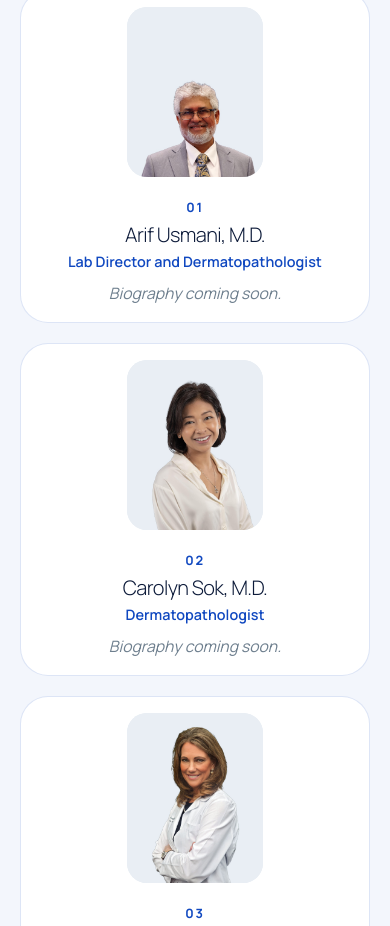
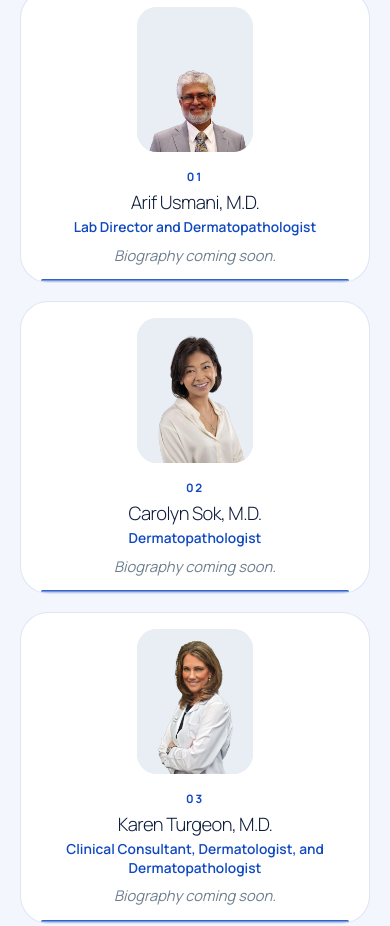
Before and after one commit to hanna-khan/benchmark-diagnostics, a website: page pages/about.html in a window 390 px wide. Shown: the part 3146-4072 px from the top of the page. Drawn offline with Linux system fonts and the light colour scheme; animation ran at ten frames a second.

Commit message:
Refactor leadership profiles on about page for improved layout and interaction; implement compact card design, enhance hover effects, and add audio feedback for pointer events.

```diff
--- a/css/about-page.css
+++ b/css/about-page.css
@@ -48,24 +48,88 @@
 .mv-panel:hover h3 { transform: translateX(.5rem); }
 .mv-panel p { max-width: 42ch; color: var(--on-dark); font-size: 1.1rem; }
 
-/* Leadership — one profile per person, shared plain photo backdrop */
+/* Leadership — compact 2-up cards (no stretched empty middle while bios are short) */
 .lead { padding-block: clamp(3.5rem, 7vw, 6rem); background: var(--paper); border-radius: 0; }
 .lead h2 { color: var(--text); max-width: 14ch; }
-.lead-list { display: grid; gap: 1.25rem; }
-.lead-profile { display: grid; grid-template-columns: 11.5rem minmax(0, 1fr); gap: 1.25rem 1.5rem; align-items: center; padding: 1rem 1.25rem; background: var(--white); border: 1px solid var(--line); border-radius: var(--r-lg); overflow: hidden; transition: opacity .9s var(--ease), transform .9s var(--ease), box-shadow .4s var(--ease); }
-.lead-profile:nth-child(even) { grid-template-columns: minmax(0, 1fr) 11.5rem; }
-.lead-profile:nth-child(even) .lead-photo { order: 2; }
-.lead-profile:hover { box-shadow: 0 30px 50px -34px rgba(7, 27, 48, .45); }
-.lead-photo { width: 11.5rem; aspect-ratio: 4 / 5; overflow: hidden; border-radius: var(--r-md); background: #e8eef4; }
-.lead-photo img { width: 100%; height: 100%; object-fit: cover; object-position: center top; transition: transform 1s var(--ease); }
-.lead-profile:hover .lead-photo img { transform: scale(1.03); }
-.lead-copy { display: flex; flex-direction: column; align-items: flex-start; gap: .35rem; min-width: 0; padding-block: 0; }
-.lead-index { margin: 0; font-size: .8rem; font-weight: 700; letter-spacing: .14em; color: var(--brand); }
-.lead-copy h3 { color: var(--text); font-size: clamp(1.25rem, 2vw, 1.65rem); font-weight: 300; letter-spacing: -.03em; line-height: 1.2; margin: 0; }
-.lead-role { margin: 0; color: var(--brand); font-weight: 600; font-size: .9rem; line-height: 1.35; }
-.lead-bio { margin-top: .25rem; color: var(--muted); font-size: .98rem; line-height: 1.55; max-width: 52ch; }
+.lead-list { display: grid; grid-template-columns: repeat(2, minmax(0, 1fr)); gap: 1.15rem; }
+.lead-profile {
+    --rx: 0; --ry: 0;
+    position: relative;
+    display: grid;
+    grid-template-columns: 7.75rem minmax(0, 1fr);
+    gap: 1rem 1.15rem;
+    align-items: center;
+    padding: 1rem 1.15rem;
+    background: var(--white);
+    border: 1px solid var(--line);
+    border-radius: var(--r-lg);
+    overflow: hidden;
+    transition: opacity .85s var(--ease), transform .55s var(--ease), box-shadow .45s var(--ease), border-color .35s ease;
+}
+/* Beat home.css `.js [data-reveal].is-in { transform: none }` so tilt/lift keep working */
+.js .lead-profile[data-reveal].is-in,
+.lead-profile:not([data-reveal]) {
+    transform: perspective(900px) rotateX(calc(var(--rx) * 1deg)) rotateY(calc(var(--ry) * 1deg)) translateY(0);
+}
+.lead-profile::before {
+    content: "";
+    position: absolute;
+    left: 0; top: 1.1rem; bottom: 1.1rem;
+    width: 3px;
+    border-radius: 999px;
+    background: linear-gradient(180deg, var(--brand), rgba(16, 72, 192, .15));
+    transform: scaleY(0);
+    transform-origin: top;
+    transition: transform .55s var(--ease);
+}
+.js .lead-profile.is-in::before { transform: scaleY(1); transition-delay: calc(var(--d, 0s) + .2s); }
+.js .lead-profile[data-reveal].is-in:hover,
+.js .lead-profile[data-reveal].is-in:focus-within,
+.lead-profile:hover,
+.lead-profile:focus-within {
+    border-color: rgba(16, 72, 192, .28);
+    box-shadow: 0 22px 40px -28px rgba(7, 27, 48, .5);
+    transform: perspective(900px) rotateX(calc(var(--rx) * 1deg)) rotateY(calc(var(--ry) * 1deg)) translateY(-4px);
+}
+.lead-photo {
+    width: 7.75rem;
+    aspect-ratio: 4 / 5;
+    overflow: hidden;
+    border-radius: var(--r-md);
+    background: #e8eef4;
+}
+.lead-photo img {
+    width: 100%; height: 100%;
+    object-fit: cover; object-position: center top;
+    transition: transform .9s var(--ease);
+}
+.lead-profile:hover .lead-photo img { transform: scale(1.05); }
+.lead-copy { display: flex; flex-direction: column; align-items: flex-start; gap: .3rem; min-width: 0; }
+.lead-index {
+    margin: 0;
+    font-size: .72rem;
+    font-weight: 700;
+    letter-spacing: .16em;
+    color: var(--brand);
+    opacity: 0;
+    transform: translateY(6px);
+    transition: opacity .5s var(--ease), transform .5s var(--ease);
+    transition-delay: calc(var(--d, 0s) + .12s);
+}
+.js .lead-profile.is-in .lead-index,
+html:not(.js) .lead-index { opacity: 1; transform: none; }
+.lead-copy h3 {
+    color: var(--text);
+    font-size: clamp(1.15rem, 1.7vw, 1.45rem);
+    font-weight: 300;
+    letter-spacing: -.03em;
+    line-height: 1.2;
+    margin: 0;
+}
+.lead-role { margin: 0; color: var(--brand); font-weight: 600; font-size: .86rem; line-height: 1.35; }
+.lead-bio { margin-top: .15rem; color: var(--muted); font-size: .92rem; line-height: 1.5; }
 .lead-bio p { margin: 0; }
-.lead-bio p + p { margin-top: .65rem; }
+.lead-bio p + p { margin-top: .55rem; }
 .lead-bio[data-bio] p:only-child { font-style: italic; color: rgba(85, 105, 122, .85); }
 
 /* Research */
@@ -93,15 +157,14 @@
 .acc-grid li:hover img { filter: none; opacity: 1; }
 .about .cta h2 { max-width: 16ch; font-size: clamp(1.9rem, 5.1vw, 4.4rem); }
 
-@media (max-width: 980px) {
-    .lead-profile, .lead-profile:nth-child(even) { grid-template-columns: 9.5rem minmax(0, 1fr); }
-    .lead-profile:nth-child(even) .lead-photo { order: 2; }
-    .lead-photo { width: 9.5rem; }
+@media (max-width: 900px) {
+    .lead-list { grid-template-columns: 1fr; }
 }
 @media (max-width: 560px) {
-    .lead-profile, .lead-profile:nth-child(even) { grid-template-columns: 1fr; text-align: center; }
-    .lead-profile:nth-child(even) .lead-photo { order: 0; }
-    .lead-photo { width: 8.5rem; margin-inline: auto; }
+    .lead-profile { grid-template-columns: 1fr; text-align: center; padding: 1.15rem 1rem 1.25rem; }
+    .lead-profile::before { left: 1.25rem; right: 1.25rem; top: auto; bottom: 0; width: auto; height: 3px; transform: scaleX(0); transform-origin: left; }
+    .js .lead-profile.is-in::before { transform: scaleX(1); }
+    .lead-photo { width: 7.25rem; margin-inline: auto; }
     .lead-copy { align-items: center; }
 }
 @media (max-width: 860px) {
@@ -123,4 +186,9 @@
     .js .story-text .w { opacity: 1; }
     .story-img { clip-path: none; } .story-img img { transform: none; }
     .a-hero .hero-content { transform: none; opacity: 1; }
+    .js .lead-profile[data-reveal].is-in,
+    .lead-profile:not([data-reveal]),
+    .js .lead-profile[data-reveal].is-in:hover,
+    .lead-profile:hover { transform: none; }
+    .lead-profile::before, .lead-index { opacity: 1; transform: none; transition: none; }
 }
--- a/js/about.js
+++ b/js/about.js
@@ -29,7 +29,7 @@
 
     /* Tilt + light on panels/cards (pointer only; content is always visible, so touch/keyboard lose nothing) */
     if (fine && !reduce) $$("[data-tilt]").forEach(el => {
-        const k = el.classList.contains("mv-panel") ? 5 : 7;
+        const k = el.classList.contains("mv-panel") ? 5 : el.hasAttribute("data-lead-card") ? 4 : 7;
         el.addEventListener("pointermove", e => {
             const r = el.getBoundingClientRect(), x = (e.clientX - r.left) / r.width, y = (e.clientY - r.top) / r.height;
             el.style.setProperty("--ry", ((x - .5) * k).toFixed(2)); el.style.setProperty("--rx", ((.5 - y) * k).toFixed(2));
@@ -37,6 +37,33 @@
         });
         el.addEventListener("pointerleave", () => { el.style.setProperty("--rx", 0); el.style.setProperty("--ry", 0); });
     });
+
+    /* Soft leadership hover tone (Web Audio; skipped for reduced motion / coarse pointers) */
+    if (fine && !reduce && typeof AudioContext !== "undefined") {
+        let ctx;
+        const chime = () => {
+            try {
+                ctx = ctx || new AudioContext();
+                if (ctx.state === "suspended") ctx.resume();
+                const t0 = ctx.currentTime;
+                const o = ctx.createOscillator();
+                const g = ctx.createGain();
+                o.type = "sine";
+                o.frequency.setValueAtTime(660, t0);
+                o.frequency.exponentialRampToValueAtTime(880, t0 + .08);
+                g.gain.setValueAtTime(0.0001, t0);
+                g.gain.exponentialRampToValueAtTime(0.028, t0 + .02);
+                g.gain.exponentialRampToValueAtTime(0.0001, t0 + .22);
+                o.connect(g); g.connect(ctx.destination);
+                o.start(t0); o.stop(t0 + .24);
+            } catch (_) { /* ignore blocked audio */ }
+        };
+        $$("[data-lead-card]").forEach(el => {
+            let armed = true;
+            el.addEventListener("pointerenter", () => { if (armed) { armed = false; chime(); } });
+            el.addEventListener("pointerleave", () => { armed = true; });
+        });
+    }
 
     /* Research orbit follows cursor across the section */
     const orbit = $("[data-orbit]");
--- a/pages/about.html
+++ b/pages/about.html
@@ -96,7 +96,7 @@
                 <p class="section-sub">Experienced pathology professionals dedicated to diagnostic quality, clinical collaboration, and physician service.</p>
             </div>
             <div class="lead-list">
-                <article class="lead-profile" id="arif-usmani" data-reveal>
+                <article class="lead-profile" id="arif-usmani" data-reveal data-tilt data-lead-card style="--d:.0s">
                     <div class="lead-photo"><img src="../assets/images/leadership/processed/arif-usmani.jpg" width="900" height="1125" alt="Arif Usmani, M.D., Lab Director and Dermatopathologist" loading="lazy"></div>
                     <div class="lead-copy">
                         <p class="lead-index" aria-hidden="true">01</p>
@@ -107,7 +107,7 @@
                         </div>
                     </div>
                 </article>
-                <article class="lead-profile" id="carolyn-sok" data-reveal style="--d:.08s">
+                <article class="lead-profile" id="carolyn-sok" data-reveal data-tilt data-lead-card style="--d:.08s">
                     <div class="lead-photo"><img src="../assets/images/leadership/processed/carolyn-sok.jpg" width="900" height="1125" alt="Carolyn Sok, M.D., Dermatopathologist" loading="lazy"></div>
                     <div class="lead-copy">
                         <p class="lead-index" aria-hidden="true">02</p>
@@ -118,7 +118,7 @@
                         </div>
                     </div>
                 </article>
-                <article class="lead-profile" id="karen-turgeon" data-reveal style="--d:.08s">
+                <article class="lead-profile" id="karen-turgeon" data-reveal data-tilt data-lead-card style="--d:.16s">
                     <div class="lead-photo"><img src="../assets/images/leadership/processed/karen-turgeon.jpg" width="900" height="1125" alt="Karen Turgeon, M.D., Clinical Consultant, Dermatologist, and Dermatopathologist" loading="lazy"></div>
                     <div class="lead-copy">
                         <p class="lead-index" aria-hidden="true">03</p>
@@ -129,7 +129,7 @@
                         </div>
                     </div>
                 </article>
-                <article class="lead-profile" id="colleen-caputa" data-reveal style="--d:.08s">
+                <article class="lead-profile" id="colleen-caputa" data-reveal data-tilt data-lead-card style="--d:.24s">
                     <div class="lead-photo"><img src="../assets/images/leadership/processed/colleen-caputa.jpg" width="900" height="1125" alt="Colleen Caputa, H.T., Lab Supervisor and Practice Manager" loading="lazy"></div>
                     <div class="lead-copy">
                         <p class="lead-index" aria-hidden="true">04</p>
```
